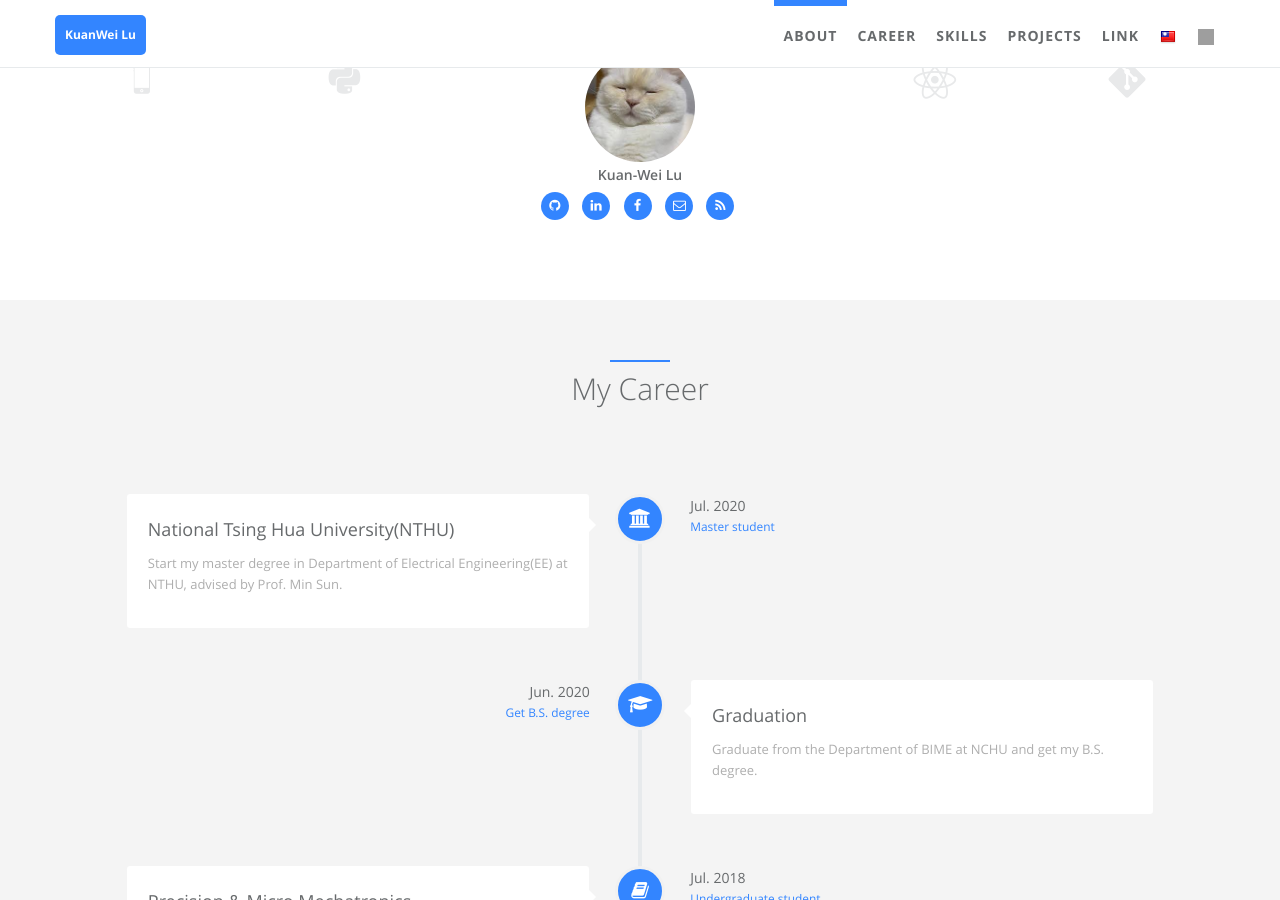
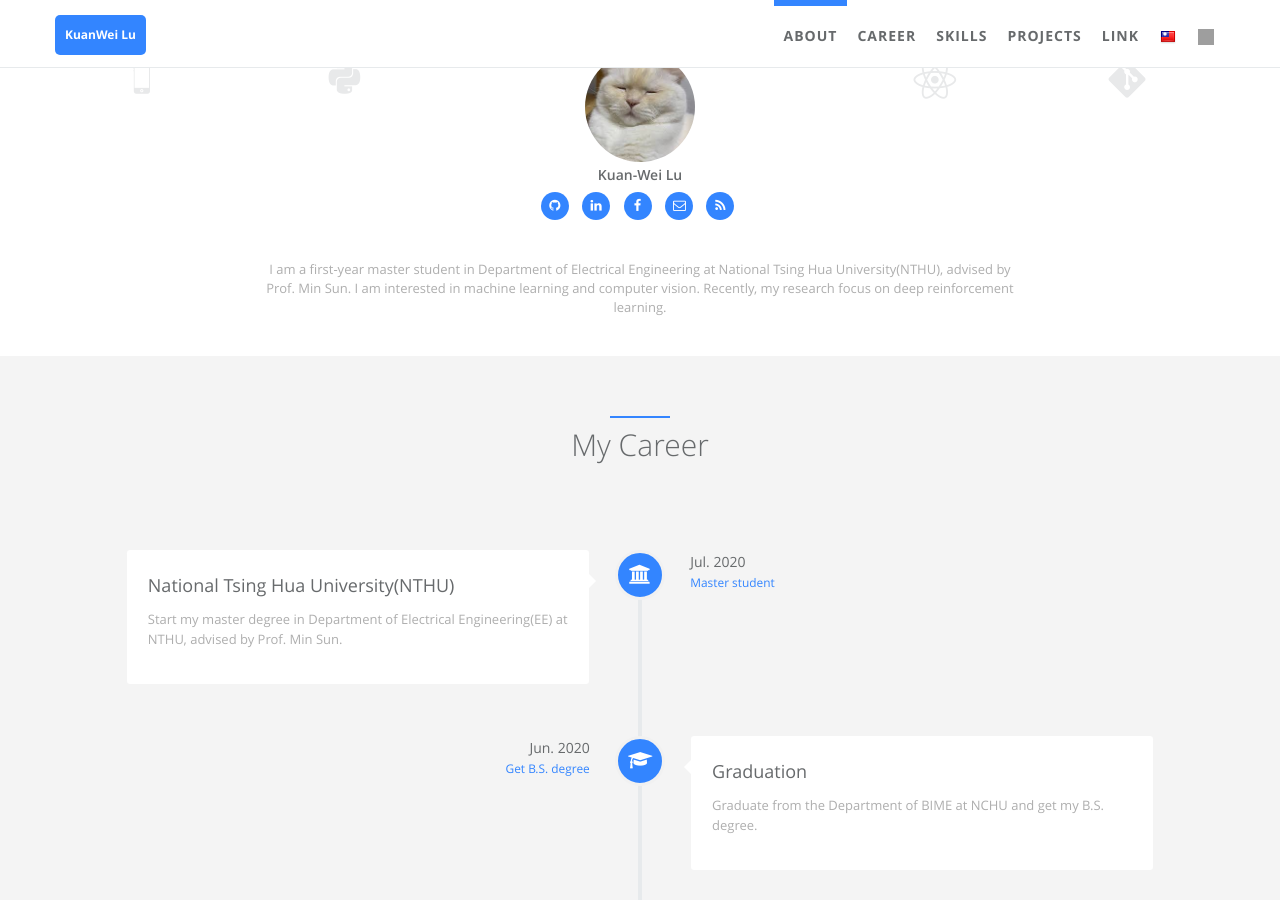
Before and after one commit to Stanleyluuuu/stanleyluuuu.github.io, a Jekyll site: the page built from index.html, in a window 1280 px wide and 900 px high, scrolled down 563 px. Built offline with Jekyll 4.4.1, drawn with Linux system fonts in a browser that asks for light colours; grey boxes are pictures that could not be loaded.

Commit message:
adding describe

```diff
--- a/_config.yml
+++ b/_config.yml
@@ -26,7 +26,7 @@ author:
   skill_icon2:
     - name: icon-reactjs
     - name: icon-git
-  desc:
+  desc: I am a first-year master student in Department of Electrical Engineering at National Tsing Hua University(NTHU), advised by Prof. Min Sun. I am interested in machine learning and computer vision. Recently, my research focus on deep reinforcement learning.
 
 # comment
 # disqus:  # if you wanna comment feature, go to https://disqus.com/ to get your configuration; if not, comment following two lines.
```
